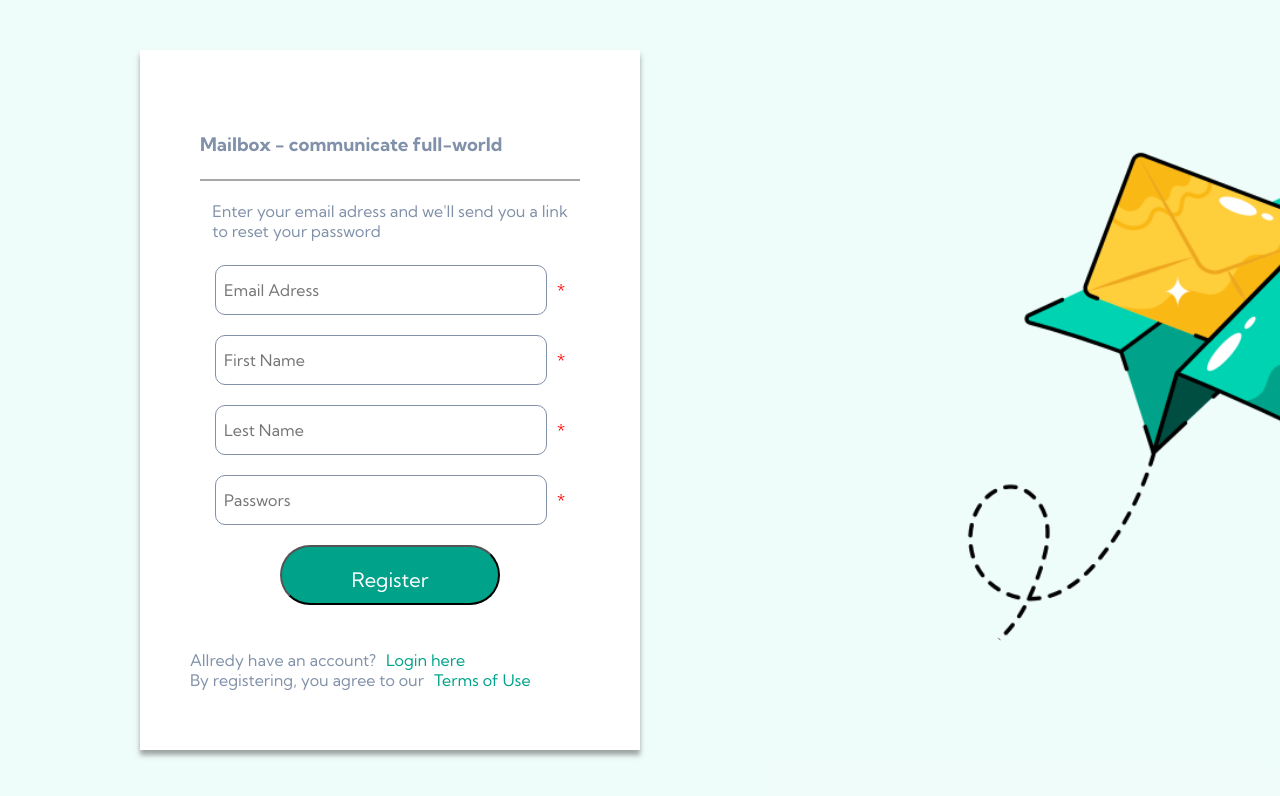
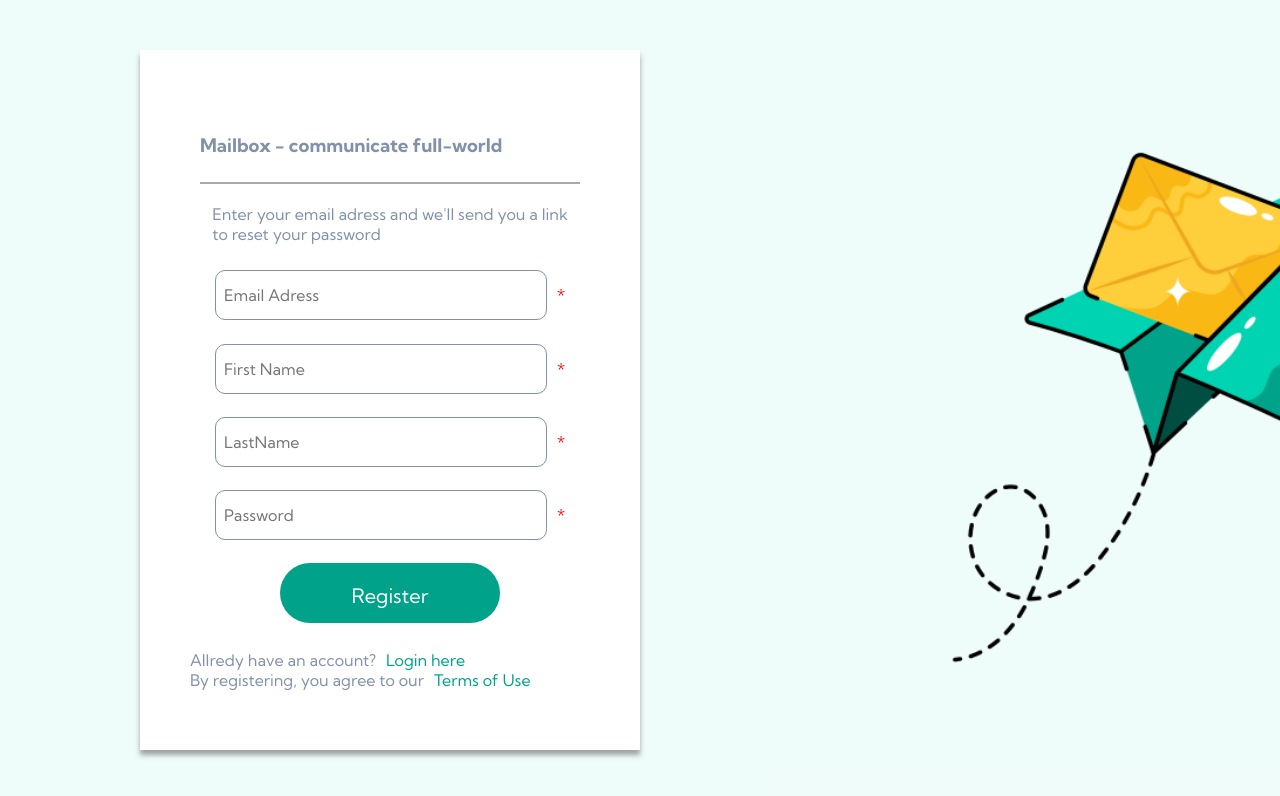
Before and after one commit to eliyahumoshkoviz/client, a React (Vite) app: page /chats in a window 1280 px wide. Shown: the top 796 px of the page. Built offline with nearby package versions, Linux system fonts and the light colour scheme; the HTML template or start-up script is replaced by a standard one.

Commit message:
updata register

```diff
--- a/src/componets/NavMessage/style.module.css
+++ b/src/componets/NavMessage/style.module.css
@@ -51,11 +51,11 @@
   background-color: #006e5e;
 }
 
-img {
+/* .img {
   width: 40px;
   height: 40px;
   border-radius: 50%;
-}
+} */
 
 .icon {
   color: #a2aab4;
--- a/src/pages/Register/index.jsx
+++ b/src/pages/Register/index.jsx
@@ -7,18 +7,19 @@ export default function RegisterPage() {
   const navigate = useNavigate();
 
   const handelSubmit = async (e) => {
+    debugger
     e.preventDefault();
     const df = new FormData(e.target);
     const detailsUser = Object.fromEntries(df);
     const fullName = `${detailsUser.firstName} ${detailsUser.lastName}`;
     try {
-      console.log("kkk");
-      const res = await axiosReq({
-        method: "POST",
-        url: `/users/register`,
-        body: { ...detailsUser, fullName: fullName },
-      });
-      if (res) navigate("/login");
+      // const res = await axiosReq({
+      //   method: "POST",
+      //   url: `/users/register`,
+      //   body: { ...detailsUser, fullName: fullName },
+      // });
+      console.log({ ...detailsUser, fullName })
+      // if (res) navigate("/login");
     } catch (error) {
       console.log(error);
     }
@@ -41,6 +42,7 @@ export default function RegisterPage() {
               className={styles.input}
               placeholder="Email Adress"
               name={"email"}
+              required
             />
             <p style={{ color: "red" }}>*</p>
           </div>
@@ -50,6 +52,7 @@ export default function RegisterPage() {
               className={styles.input}
               placeholder="First Name"
               name={"firstName"}
+              required
             />
             <p style={{ color: "red" }}>*</p>
           </div>
@@ -57,8 +60,9 @@ export default function RegisterPage() {
             <input
               type="text"
               className={styles.input}
-              placeholder="Lest Name"
-              name={"lestName"}
+              placeholder="LastName"
+              name={"lastName"}
+              required
             />
             <p style={{ color: "red" }}>*</p>
           </div>
@@ -66,15 +70,15 @@ export default function RegisterPage() {
             <input
               type="text"
               className={styles.input}
-              placeholder="Passwors"
-              name={"passwors"}
+              placeholder="Password"
+              name={"password"}
+              required
             />
             <p style={{ color: "red" }}>*</p>
           </div>
-          <input className={styles.submit} type="submit" value="Register" />
+          <input className={styles.submit} type="submit" value="Register"/>
         </form>
 
-        <div className={styles.end}></div>
         <div className={styles.register}>
           <div className={styles.terms}>
             <p>Allredy have an account? </p>
--- a/src/pages/Register/styles.module.css
+++ b/src/pages/Register/styles.module.css
@@ -61,11 +61,7 @@
   align-items: center;
   gap: 10px;
 }
-.end{
-  display: flex;
-  justify-content: space-between;
-  align-items: end;
-}
+
 .link{
   color: var(--primary-color);
 }
@@ -95,4 +91,5 @@
   user-select: none;
   margin-left: auto;
   margin-right: auto;
+  border: none;
   }
```
